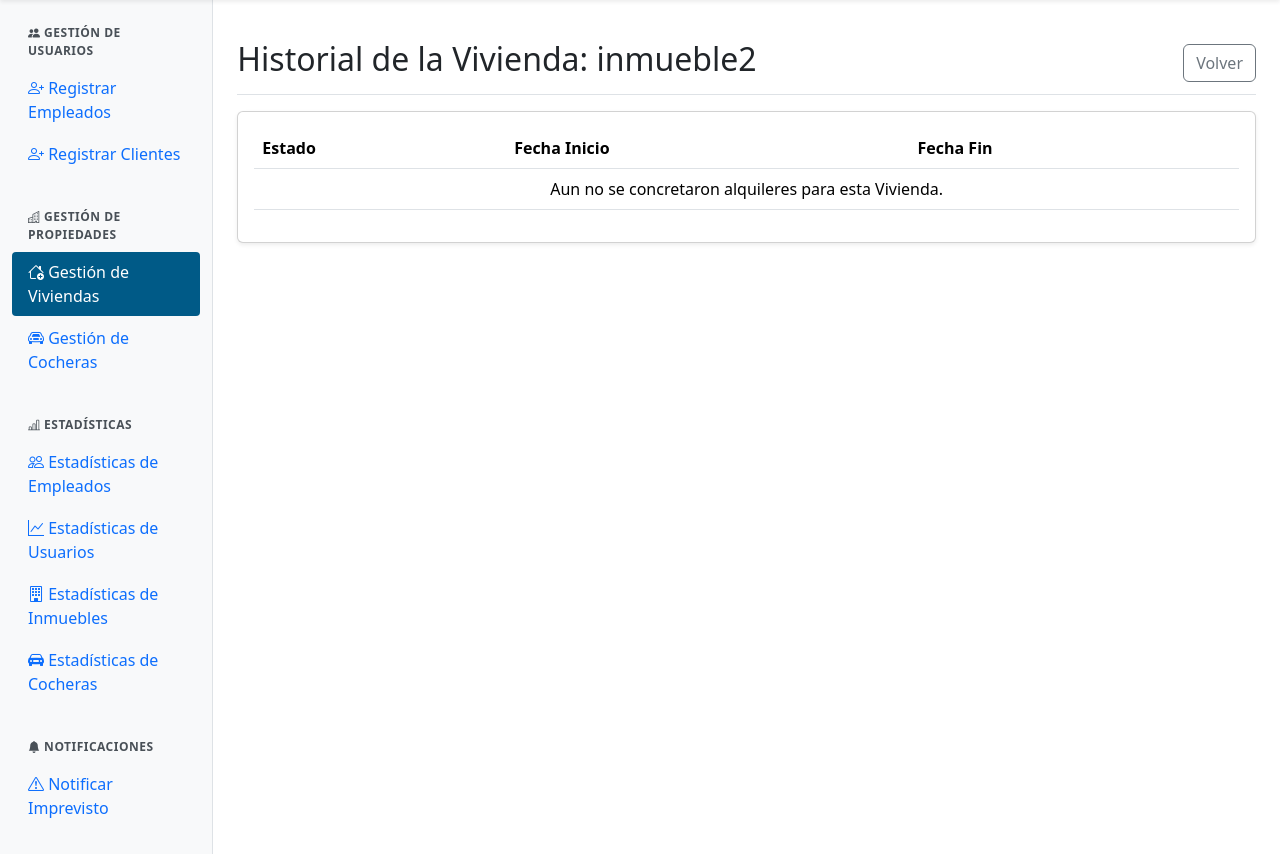
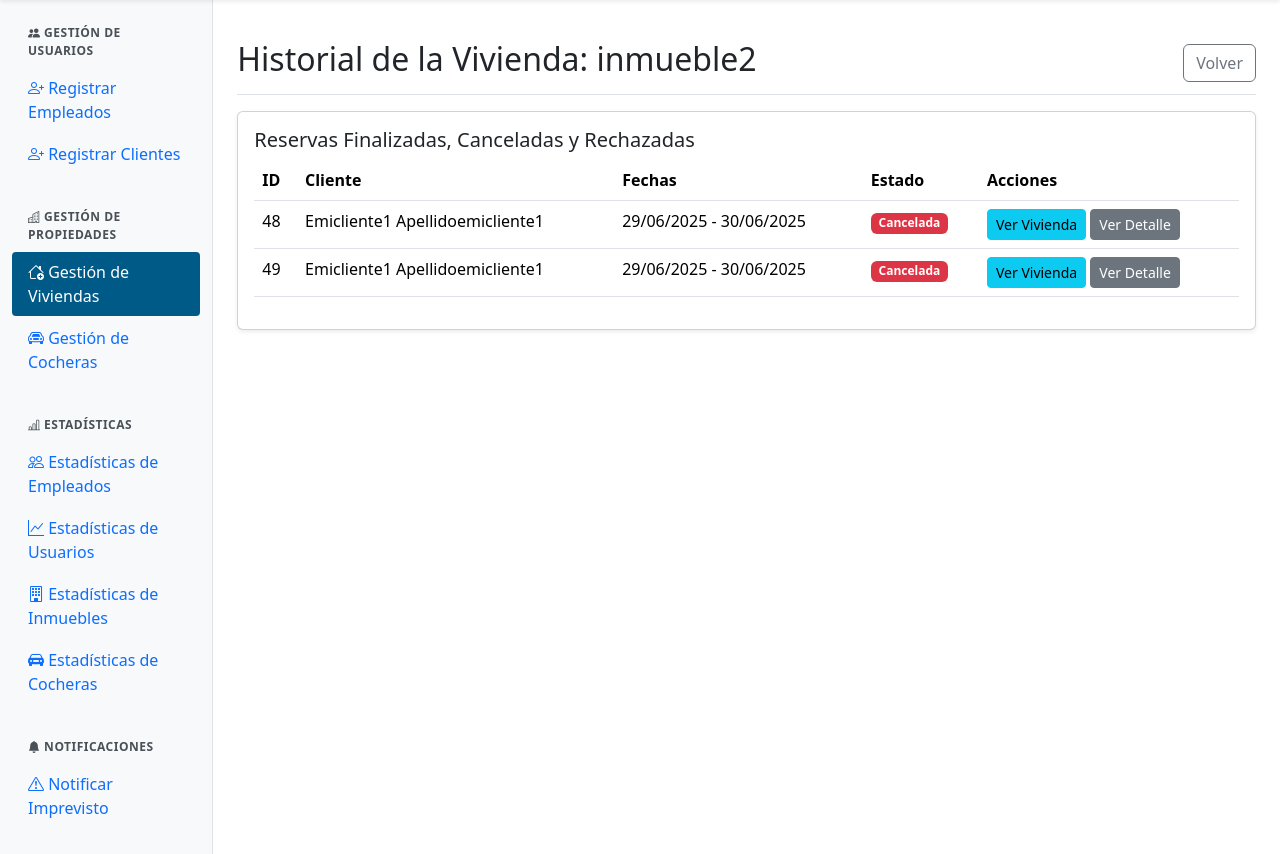
Before and after one commit to Enki7504/alquilerExpress, a Django app: page /panel/inmuebles/historial/2/ in a window 1280 px wide. Shown: the part 70-924 px from the top of the page. Run offline with Django 5.2, Linux system fonts and the light colour scheme; a user stored in the database is signed in; data comes from the database, SQL or seed files in the repository; data that the repository does not hold is empty; some libraries are stand-ins or nearby versions.

Commit message:
agrego historial funcional

```diff
--- a/web/templates/admin/admin_inmuebles_historial.html
+++ b/web/templates/admin/admin_inmuebles_historial.html
@@ -9,31 +9,53 @@
   <a href="{% url 'admin_inmuebles' %}" class="btn btn-outline-secondary">Volver</a>
 </div>
 
-<div class="card shadow-sm">
+<div class="card shadow-sm mb-4">
   <div class="card-body">
+    <h5 class="card-title">Reservas Finalizadas, Canceladas y Rechazadas</h5>
     <div class="table-responsive">
       <table class="table table-hover">
         <thead>
           <tr>
+            <th>ID</th>
+            <th>Cliente</th>
+            <th>Fechas</th>
             <th>Estado</th>
-            <th>Fecha Inicio</th>
-            <th>Fecha Fin</th>
+            <th>Acciones</th>
           </tr>
         </thead>
         <tbody>
-          {% if historial %}
-            {% for registro in historial %}
-              <tr>
-                <td>{{ registro.estado.nombre }}</td>
-                <td>{{ registro.fecha_inicio|date:"d/m/Y" }}</td>
-                <td>{{ registro.fecha_fin|date:"d/m/Y" | default:"Activo" }}</td>
-              </tr>
-            {% endfor %}
-          {% else %}
-            <tr>
-              <td colspan="3" class="text-center">Aun no se concretaron alquileres para esta Vivienda.</td>
-            </tr>
-          {% endif %}
+          {% for reserva in reservas %}
+          <tr>
+            <td>{{ reserva.id_reserva }}</td>
+            <td>
+              {% with relacion=reserva.clienteinmueble_set.first %}
+                {% if relacion and relacion.cliente %}
+                  {{ relacion.cliente.usuario.get_full_name|default:relacion.cliente.usuario.username }}
+                {% else %}
+                  Cliente no disponible
+                {% endif %}
+              {% endwith %}
+            </td>
+            <td>{{ reserva.fecha_inicio|date:"d/m/Y" }} - {{ reserva.fecha_fin|date:"d/m/Y" }}</td>
+            <td>
+              <span class="badge
+                {% if reserva.estado.nombre == 'Finalizada' %}bg-dark
+                {% elif reserva.estado.nombre == 'Cancelada' %}bg-danger
+                {% elif reserva.estado.nombre == 'Rechazada' %}bg-secondary
+                {% else %}bg-warning{% endif %}">
+                {{ reserva.estado.nombre }}
+              </span>
+            </td>
+            <td>
+              <a href="{% url 'detalle_inmueble' inmueble.id_inmueble %}" class="btn btn-sm btn-info">Ver Vivienda</a>
+              <a href="{% url 'ver_detalle_reserva' reserva.id_reserva %}" class="btn btn-sm btn-secondary">Ver Detalle</a>
+            </td>
+          </tr>
+          {% empty %}
+          <tr>
+            <td colspan="5" class="text-center">No hay reservas en el historial</td>
+          </tr>
+          {% endfor %}
         </tbody>
       </table>
     </div>
--- a/web/views.py
+++ b/web/views.py
@@ -1109,7 +1109,7 @@ def admin_inmuebles_eliminar(request, id_inmueble):
 @user_passes_test(is_admin_or_empleado)
 def admin_inmuebles_historial(request, id_inmueble):
     """
-    Muestra el historial de estados de un inmueble específico.
+    Muestra el historial de estados y reservas finalizadas/canceladas/rechazadas de un inmueble específico.
     """
     inmueble = get_object_or_404(Inmueble, id_inmueble=id_inmueble)
     historial = InmuebleEstado.objects.filter(inmueble=inmueble).order_by('-fecha_inicio')
@@ -1126,7 +1126,28 @@ def admin_inmuebles_reservas(request, id_inmueble):
         inmueble=inmueble,
         estado__nombre__in=["Pendiente", "Aprobada", "Pagada", "Confirmada"]
     ).order_by('-fecha_inicio')
-    return render(request, 'admin/admin_inmuebles_reservas.html', {'inmueble': inmueble, 'reservas': reservas})
+    return render(request, 'admin/admin_inmuebles_reservas.html', {
+        'inmueble': inmueble,
+        'reservas': reservas
+    })
+
+@login_required
+@user_passes_test(is_admin_or_empleado)
+def admin_inmuebles_historial(request, id_inmueble):
+    """
+    Muestra el historial de estados y reservas finalizadas/canceladas/rechazadas de un inmueble específico.
+    """
+    inmueble = get_object_or_404(Inmueble, id_inmueble=id_inmueble)
+    historial = InmuebleEstado.objects.filter(inmueble=inmueble).order_by('-fecha_inicio')
+    reservas = Reserva.objects.filter(
+        inmueble=inmueble,
+        estado__nombre__in=['Cancelada', 'Rechazada', 'Finalizada']
+    ).order_by('-fecha_inicio')
+    return render(request, 'admin/admin_inmuebles_historial.html', {
+        'inmueble': inmueble,
+        'historial': historial,
+        'reservas': reservas,
+    })
 
 ################################################################################################################
 # --- Vistas de Gestión de Cocheras ---
```
